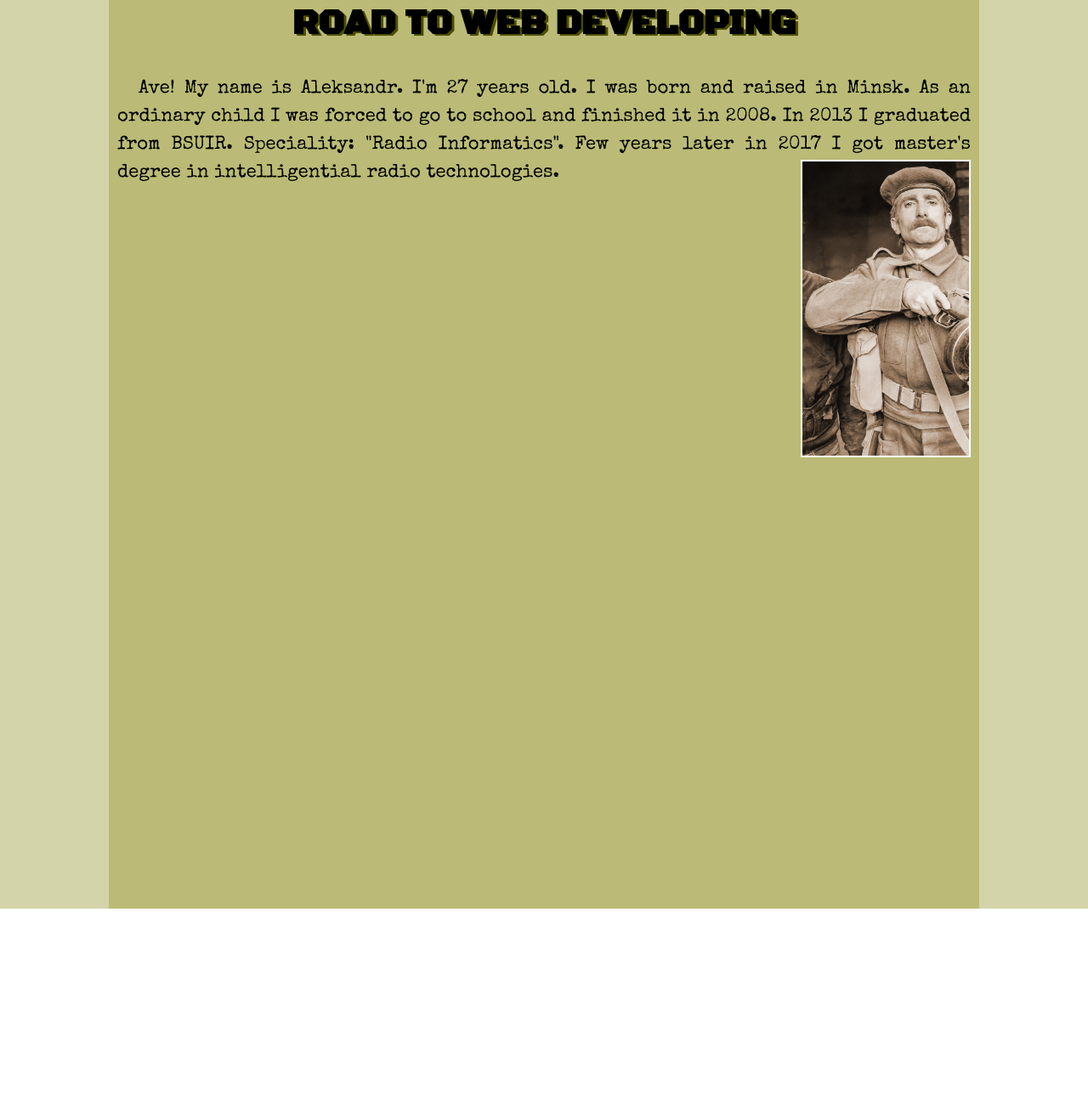
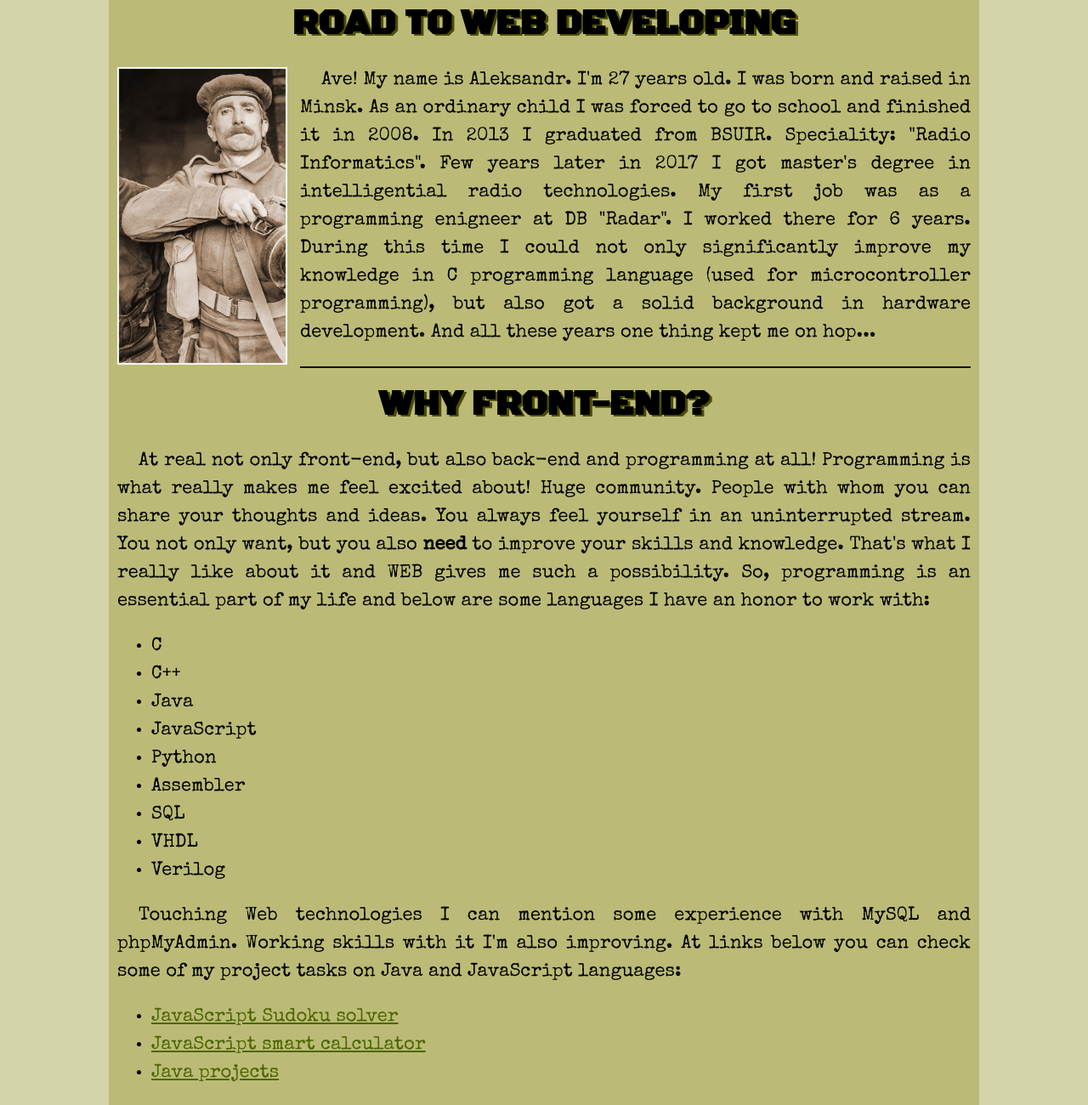
Before and after one commit to AntiHero/rsschool-codejam1-cv, a plain HTML site: page index.html in a window 1280 px wide. Shown: the part 151-1451 px from the top of the page at 85% size. Before the commit the page ends 1220 px from the top, so only its background shows below. Drawn offline with nearby package versions, Linux system fonts and the light colour scheme.

Commit message:
add portfolio section text and styling

```diff
--- a/css/style.css
+++ b/css/style.css
@@ -159,12 +159,12 @@ main {
 
 .wrapper-main {
   display: grid;
-  grid-template-columns: 1fr;
-  grid-template-rows: repeat(2, 1fr);
+  grid-template-areas: "about-me"
+                       "portfolio";
   padding-top: 40px;
   background-color: #bbbb77;
   margin: 0 auto;
-  font-family: 'Special Elite', cursive;
+  font-family:'Special Elite', cursive;
   font-size: 22px;
   line-height: 1.5em;
   max-width: 1024px;
@@ -177,11 +177,12 @@ main {
   line-height: 1em;
   font-size: 42px;
   text-transform: uppercase;
-  padding-bottom: 40px;
+  padding-bottom: 30px;
   text-shadow: 3px 2px #4d4d00;
 }
 
 .about-me {
+  grid-area: about-me;
   padding: 0 10px;
 }
 
@@ -189,6 +190,19 @@ main {
 .about-me p{
   text-indent: 25px;
   text-align: justify;
+}
+
+.about-me p a img {
+  margin-right: 15px;
+  margin-bottom: 10px;
+}
+
+.about-me hr {
+  border: none;
+  border: none;
+  color: #111;
+  background-color: #111;
+  height: 2px;
 }
 
 .about-me p a img:hover {
@@ -199,3 +213,41 @@ main {
   border: none;
   text-decoration: none;
 }
+
+.portfolio {
+  grid-area: portfolio;
+  padding: 0 10px;
+}
+
+#portfolio {
+  font-family: "Black Ops One", sans-serif;
+  line-height: 1em;
+  font-size: 42px;
+  text-transform: uppercase;
+  padding-bottom: 30px;
+  text-shadow: 3px 2px #4d4d00;
+}
+
+.portfolio p {
+  margin-top: 0;
+  text-indent: 25px;
+  text-align: justify;
+}
+
+#languages {
+  text-align: left;
+  padding: 20px 40px;
+}
+
+#projects {
+  text-align: left;
+  padding: 20px 40px;
+}
+
+#projects li a{
+  color: #4d6600;
+}
+
+#projects li a:hover{
+  color: #000;
+}
--- a/index.html
+++ b/index.html
@@ -5,6 +5,7 @@
     <meta http-equiv="X-UA-Compatible" content="ie=edge,chrome=1">
     <meta charset="utf-8">
     <meta name="author" content="Aleksandr Schemelev">
+    <meta name="keywords" content="portfolio, Web Developing, simple HTML page, RSSchool padawan">
     <link rel="stylesheet" href="css/style.css" type="text/css">
     <link href="https://fonts.googleapis.com/css?family=Catamaran" rel="stylesheet">
     <link href="https://fonts.googleapis.com/css?family=Black+Ops+One" rel="stylesheet">
@@ -27,24 +28,52 @@
         <div class="wrapper-main">
           <section class="about-me">
             <h2 id="about-me">Road to WEB Developing</h2>
-            <p>Ave! My name is Aleksandr. I'm 27 years old. I was born and raised in Minsk. As an ordinary child I was forced to
-            go to school and finished it in 2008.
+            <p>Ave! <a href="https://youtu.be/RQqF38SsmNM?t=4172" target="_blank"><img src="image/me.jpg" alt="Historical moment"
+            title="It's me after successful diploma defence" width="200px" height="350px" align="left"></a>My name is Aleksandr.
+            I'm 27 years old. I was born and raised in Minsk. As an ordinary child I was forced to go to school and finished it in 2008.
             In 2013 I graduated from <abbr title ="Belarusian State University Of Informatics And Radioelectronics">BSUIR</abbr>.
-            Speciality: "Radio Informatics". Few years later in 2017 I got master's degree in intelligential radio technologies.
-            <a href="https://youtu.be/RQqF38SsmNM?t=4172" target="_blank">
-              <img src="image/me.jpg" alt="Historical moment" title="Photo of me after successful diploma defence" width="200px" height="350px" align="right"></a>
+            Speciality: "Radio Informatics". Few years later in 2017 I got master's degree in intelligential radio technologies. My first job
+            was as a programming enigneer at DB "Radar". I worked there for 6 years. During this time I could not only significantly improve my knowledge in C programming language
+            (used for microcontroller programming), but also got a solid background in hardware development. And all these years one thing kept me on hop...
             </p>
+            <hr>
           </section>
           <section class="portfolio">
+            <h2 id="portfolio">Why Front-End?</h2>
+            <p>At real not only front-end, but also back-end and programming at all! Programming is what really makes me feel excited about! Huge community. People with whom
+              you can share your thoughts and ideas. You always feel yourself in an  uninterrupted stream. You not only want, but you also <b>need</b> to improve
+              your skills and knowledge. That's what I really like about it and WEB gives me such a possibility. So, programming is an essential part of my life and below are some
+              languages I have an honor to work with:
+              <ul id="languages">
+                  <li>C</li>
+                  <li>C++</li>
+                  <li>Java</li>
+                  <li>JavaScript</li>
+                  <li>Python</li>
+                  <li>Assembler</li>
+                  <li>SQL</li>
+                  <li>VHDL</li>
+                  <li>Verilog</li>
+                </ul>
+            </p>
+            <p>Touching Web technologies I can mention some experience with MySQL and phpMyAdmin. Working skills with it I'm also improving. At links below you can check some of my
+              project tasks on Java and JavaScript languages:
+                <ul id="projects">
+                  <li><a href="https://github.com/AntiHero/additional_7" target="_blank">JavaScript Sudoku solver</li>
+                  <li><a href="https://github.com/AntiHero/smart-calculator" target="_blank">JavaScript smart calculator</li>
+                  <li><a href="https://github.com/AntiHero/EPAM" target="_blank">Java projects</li>
+               </ul>
+            </p>
 
           </section>
+
           <section>
 
           </section>
         </div>
       </main>
       <footer>
-
+        Copyrighted 2018
       </footer>
     </div>
   </body>
```
Also changed, not shown: image/[Originals]/me.jpg (deleted).
